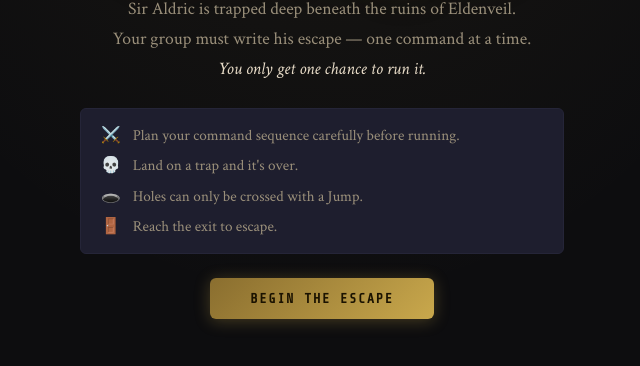
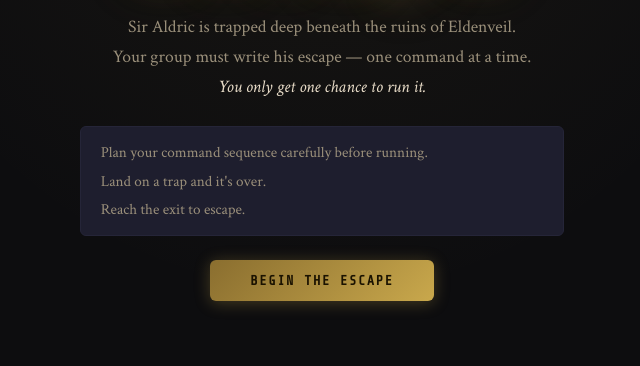
Before and after one commit to MrJerniganCRVA/Robot9GA, a plain HTML site: page index.html in a window 1280 px wide. Shown: the part 370-736 px from the top of the page, without its empty margins (318-958 px from the left). Drawn offline with nearby package versions, Linux system fonts and the light colour scheme; a web font is replaced by a local one.

Commit message:
Remove result icons from screens
Removed icons from success, failure, and complete screens.

```diff
--- a/index.html
+++ b/index.html
@@ -22,10 +22,9 @@
         <em>You only get one chance to run it.</em>
       </p>
       <div class="intro-rules">
-        <div class="rule"><span class="rule-icon">⚔️</span><span>Plan your command sequence carefully before running.</span></div>
-        <div class="rule"><span class="rule-icon">💀</span><span>Land on a trap and it's over.</span></div>
-        <div class="rule"><span class="rule-icon">🕳️</span><span>Holes can only be crossed with a Jump.</span></div>
-        <div class="rule"><span class="rule-icon">🚪</span><span>Reach the exit to escape.</span></div>
+        <div class="rule"><span>Plan your command sequence carefully before running.</span></div>
+        <div class="rule"><span>Land on a trap and it's over.</span></div>
+        <div class="rule"><span>Reach the exit to escape.</span></div>
       </div>
       <button class="btn-primary" id="btn-start">Begin the Escape</button>
     </div>
@@ -91,7 +90,6 @@
   <!-- SCREEN: SUCCESS -->
   <div id="screen-success" class="screen">
     <div class="result-inner">
-      <div class="result-icon">🏆</div>
       <h2 class="result-title" id="success-title">Sir Aldric Escapes!</h2>
       <p class="result-message" id="success-message">Your commands led him to safety.</p>
       <button class="btn-primary" id="btn-next">Continue →</button>
@@ -101,7 +99,6 @@
   <!-- SCREEN: FAILURE -->
   <div id="screen-failure" class="screen">
     <div class="result-inner">
-      <div class="result-icon">💀</div>
       <h2 class="result-title">Sir Aldric Falls…</h2>
       <p class="result-message" id="failure-message">Your commands led him to his doom.</p>
       <button class="btn-primary" id="btn-retry-disabled" disabled>The dungeon seals shut.</button>
@@ -111,7 +108,6 @@
   <!-- SCREEN: COMPLETE -->
   <div id="screen-complete" class="screen">
     <div class="result-inner">
-      <div class="result-icon">✨</div>
       <h2 class="result-title">Eldenveil is Free!</h2>
       <p class="result-message">Sir Aldric has escaped the dungeon entirely.<br/>Your group has mastered the art of the algorithm.</p>
       <p class="complete-reflection">
```
